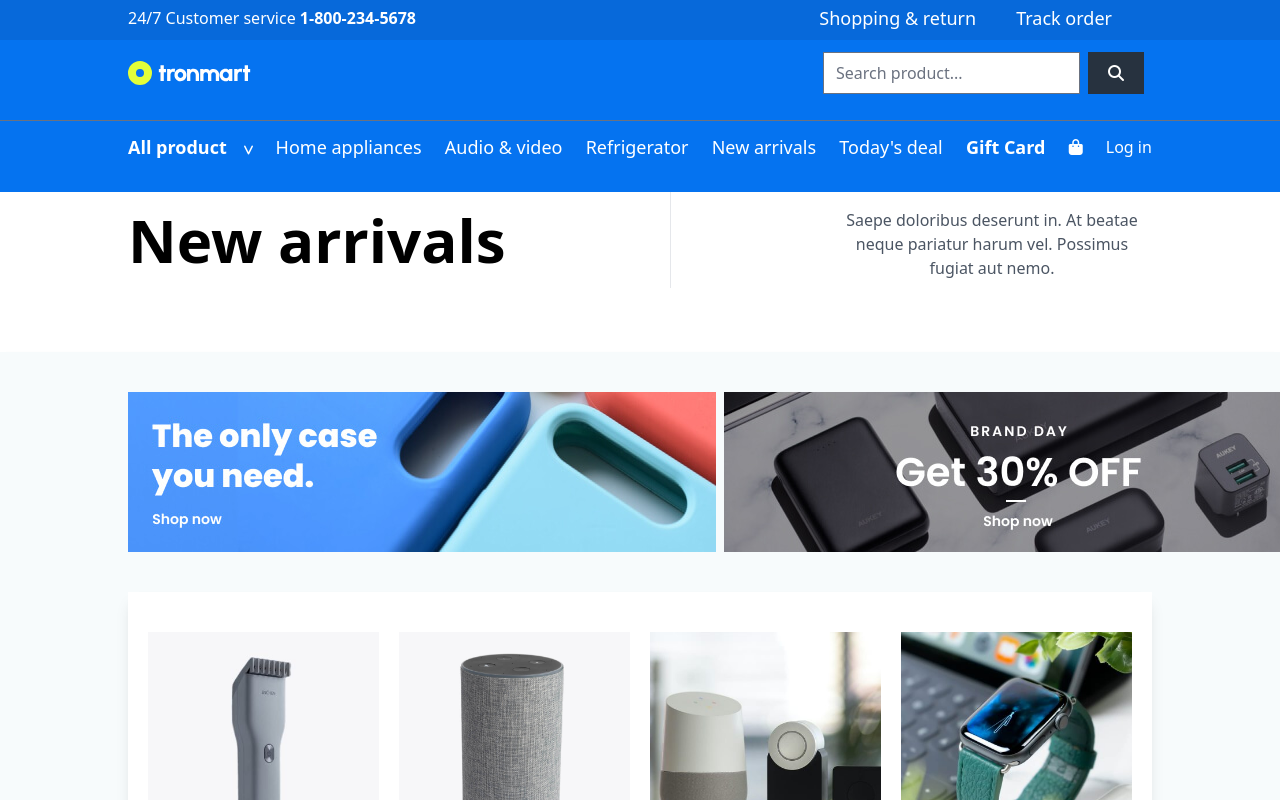
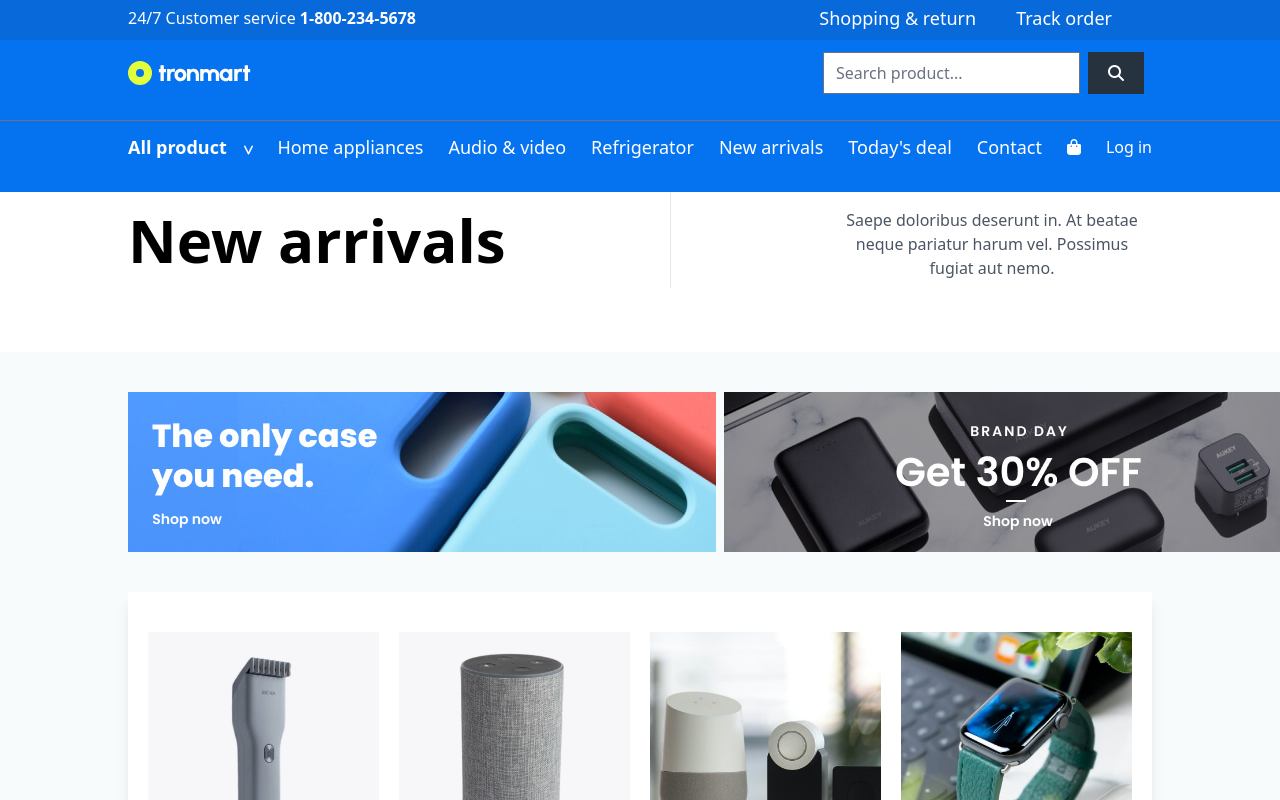
Before and after one commit to VathProgrammer/Tronmart, a website: page index.html in a window 1280 px wide. Shown: the top 800 px of the page. Drawn offline with nearby package versions, Linux system fonts and the light colour scheme.

Commit message:
Update index.html

```diff
--- a/index.html
+++ b/index.html
@@ -129,7 +129,7 @@
           <a class="text-white">Refrigerator</a>
           <a class="text-white" href="/index.html" target="/New arrivals">New arrivals</a>
           <a class="text-white">Today's deal</a>
-          <h1>Gift Card</h1>
+          <a class="text-white" href="contact.html" target="/Contact">Contact</a>
           <i class="fa-solid fa-bag-shopping text-white"></i>
           <p>Log in</p>
         </div>
@@ -158,7 +158,7 @@
                     <a class="text-sm" href="">Today's deal</a>
                   </li>
                   <li class="leading-10">
-                    <a class="text-sm" href="">Gift Card</a>
+                    <a class="text-sm" href="/contact.html" target="/Contact">Contact</a>
                   </li>
             </div>
               </div>
```
